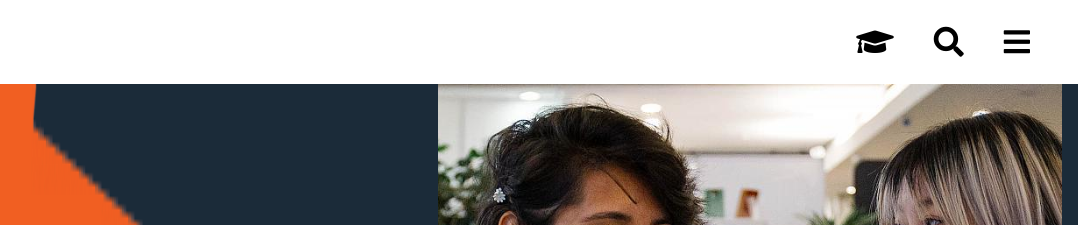
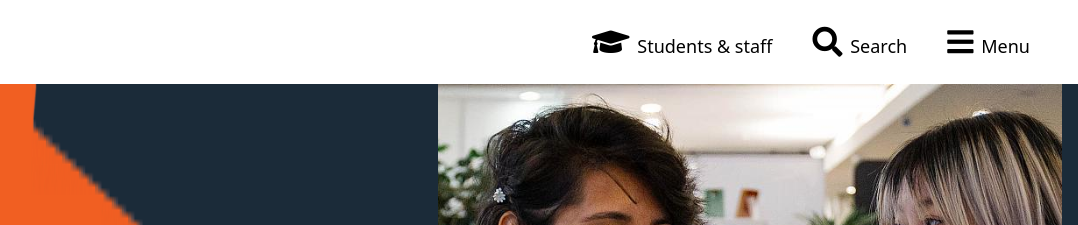
Before and after one commit to tuyishimejohnson/goldsmiths_clone, a website: page src/index.html in a window 1280 px wide. Shown: the top 225 px of the page, 202-1280 px from the left. Drawn offline with Linux system fonts and the light colour scheme.

Commit message:
Large screen

```diff
--- a/src/index.html
+++ b/src/index.html
@@ -16,9 +16,21 @@
             </div>
 
             <div class="md:flex md:text-3xl">
-                <div class="inline-block hover:bg-green-200 px-5 py-6"><a href="#"><i class=" fa fa-graduation-cap" aria-hidden="true"></i></a></div>
-                <div class="inline-block hover:bg-green-200 px-5 py-6"><a href="#"><i class="fa fa-search" aria-hidden="true"></i></a></div>
-                <div class="inline-block hover:bg-green-200 px-5 py-6"><a href="#"><i class="fa fa-bars" aria-hidden="true"></i></a></div>
+                <div class="hover:bg-green-200 px-5 py-6 flex">
+                    <a href="#"><i class=" fa fa-graduation-cap" aria-hidden="true"></i>
+                        <span class="md:hidden lg:inline-block text-lg">Students & staff</span>
+                    </a>
+                </div>
+                <div class="inline-block hover:bg-green-200 px-5 py-6">
+                    <a href="#"><i class="fa fa-search" aria-hidden="true"></i>
+                        <span class="md:hidden lg:inline-block text-lg">Search</span>
+                    </a>
+                </div>
+                <div class="inline-block items-center  hover:bg-green-200 px-5 py-6">
+                    <a href="#"><i class="fa fa-bars" aria-hidden="true"></i>
+                        <span class="md:hidden lg:inline-block  text-lg">Menu</span>
+                    </a>
+                </div>
             </div>
         </nav>
     </header>
```
Also changed, not shown: src/output.css.
